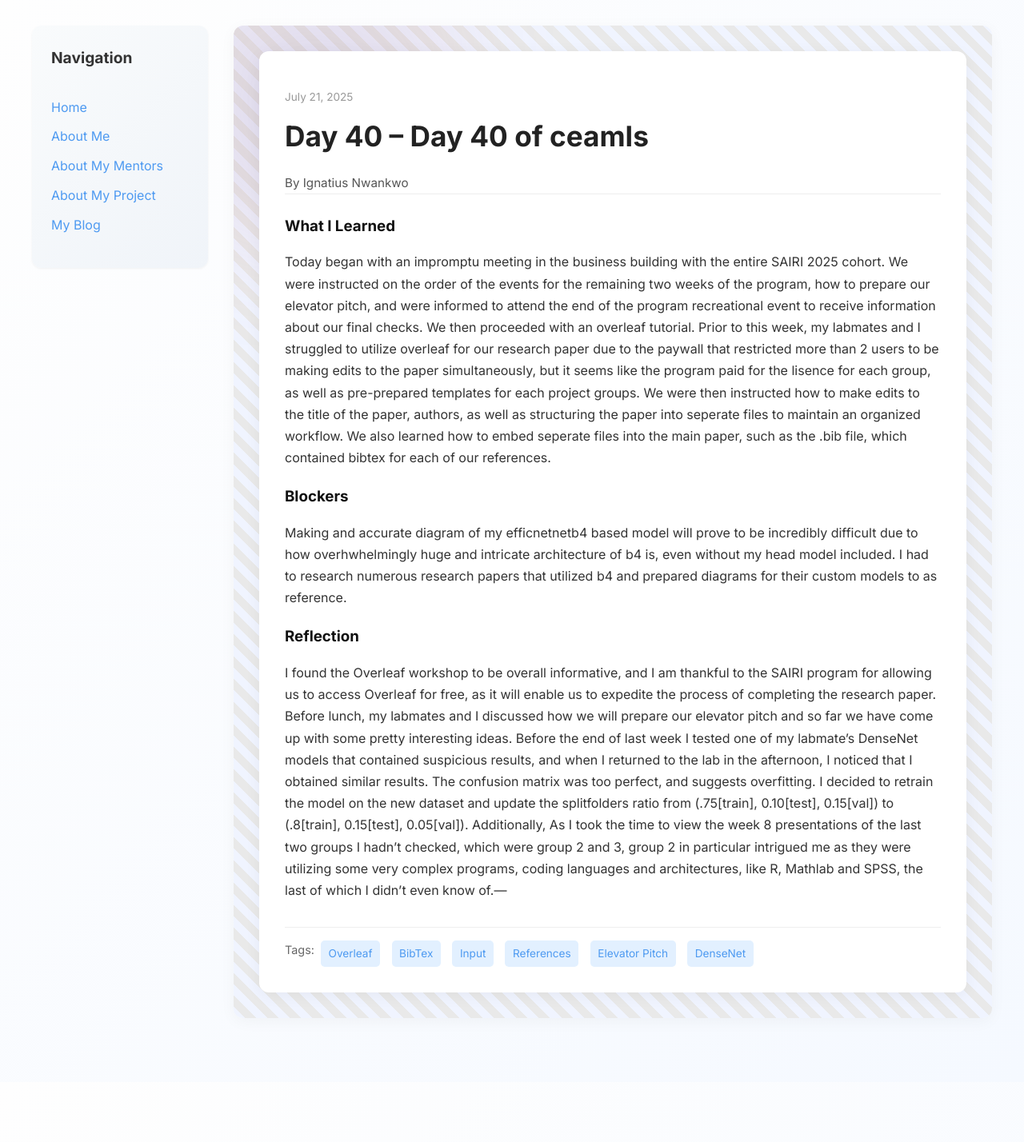
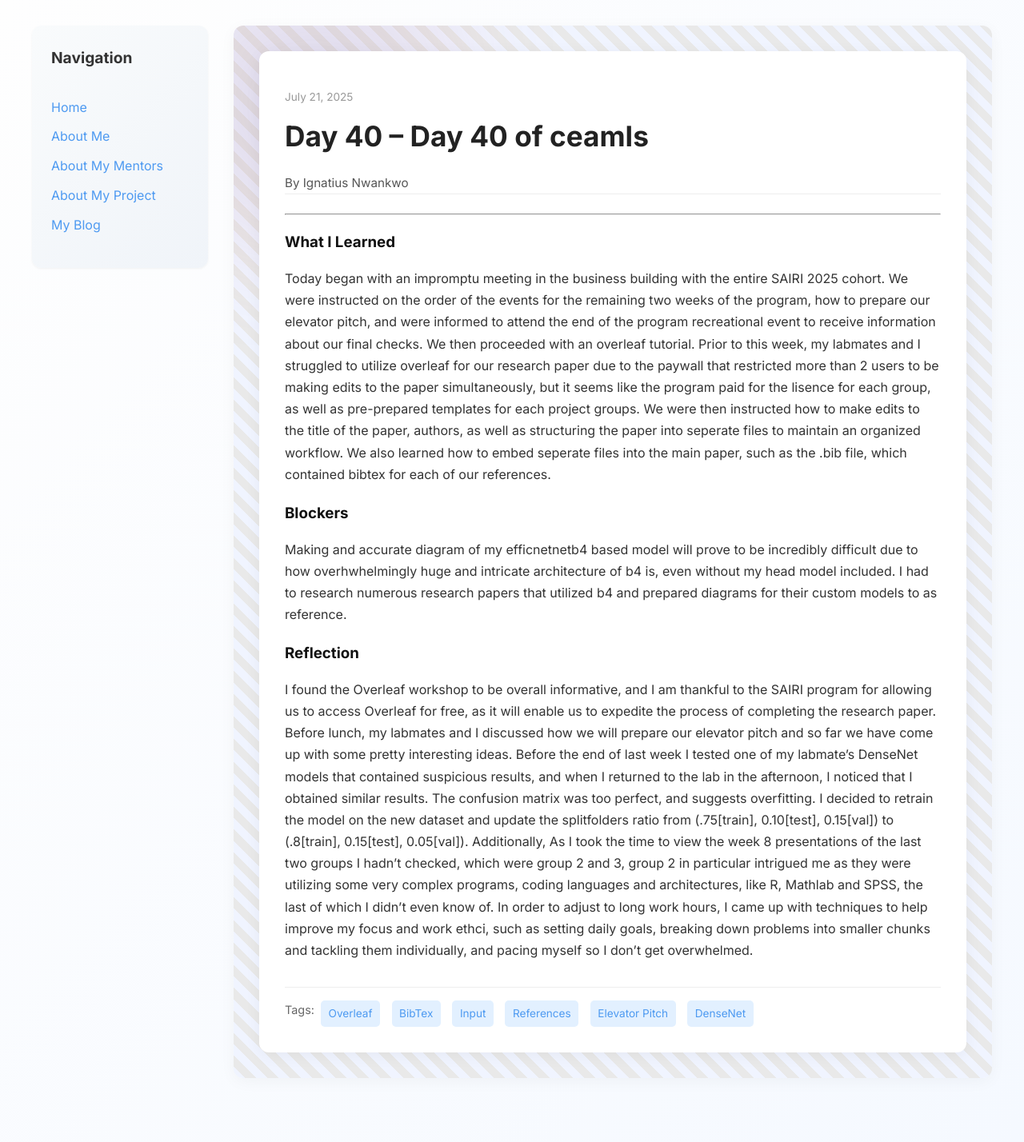
Before and after one commit to toxhi/toxhi.github.io, a Jekyll site: the page built from _posts/2025-07-21-day-40.md, in a window 1280 px wide. Shown: the whole page at 80% size. Built offline with Jekyll 4.4.1, drawn with Linux system fonts in a browser that asks for light colours; before the commit the page ends 1353 px from its top, so only the background shows below that.

Commit message:
Update 2025-07-21-day-40.md

```diff
--- a/_posts/2025-07-21-day-40.md
+++ b/_posts/2025-07-21-day-40.md
@@ -13,5 +13,6 @@
 blockers: |
   Making and accurate diagram of my efficnetnetb4 based model will prove to be incredibly difficult due to how overhwhelmingly huge and intricate architecture of b4 is, even without my head model included. I had to research numerous research papers that utilized b4 and prepared diagrams for their custom models to as reference.
 reflection: |
-  I found the Overleaf workshop to be overall informative, and I am thankful to the SAIRI program for allowing us to access Overleaf for free, as it will enable us to expedite the process of completing the research paper. Before lunch, my labmates and I discussed how we will prepare our elevator pitch and so far we have come up with some pretty interesting ideas. Before the end of last week I tested one of my labmate's DenseNet models that contained suspicious results, and when I returned to the lab in the afternoon, I noticed that I obtained similar results. The confusion matrix was too perfect, and suggests overfitting. I decided to retrain the model on the new dataset and update the splitfolders ratio from (.75[train], 0.10[test], 0.15[val]) to (.8[train], 0.15[test], 0.05[val]). Additionally, As I took the time to view the week 8 presentations of the last two groups I hadn't checked, which were group 2 and 3, group 2 in particular intrigued me as they were utilizing some very complex programs, coding languages and architectures, like R, Mathlab and SPSS, the last of which I didn't even know of.---
+  I found the Overleaf workshop to be overall informative, and I am thankful to the SAIRI program for allowing us to access Overleaf for free, as it will enable us to expedite the process of completing the research paper. Before lunch, my labmates and I discussed how we will prepare our elevator pitch and so far we have come up with some pretty interesting ideas. Before the end of last week I tested one of my labmate's DenseNet models that contained suspicious results, and when I returned to the lab in the afternoon, I noticed that I obtained similar results. The confusion matrix was too perfect, and suggests overfitting. I decided to retrain the model on the new dataset and update the splitfolders ratio from (.75[train], 0.10[test], 0.15[val]) to (.8[train], 0.15[test], 0.05[val]). Additionally, As I took the time to view the week 8 presentations of the last two groups I hadn't checked, which were group 2 and 3, group 2 in particular intrigued me as they were utilizing some very complex programs, coding languages and architectures, like R, Mathlab and SPSS, the last of which I didn't even know of. In order to adjust to long work hours, I came up with techniques to help improve my focus and work ethci, such as setting daily goals, breaking down problems into smaller chunks and tackling them individually, and pacing myself so I don't get overwhelmed.
 ---
+---
```
